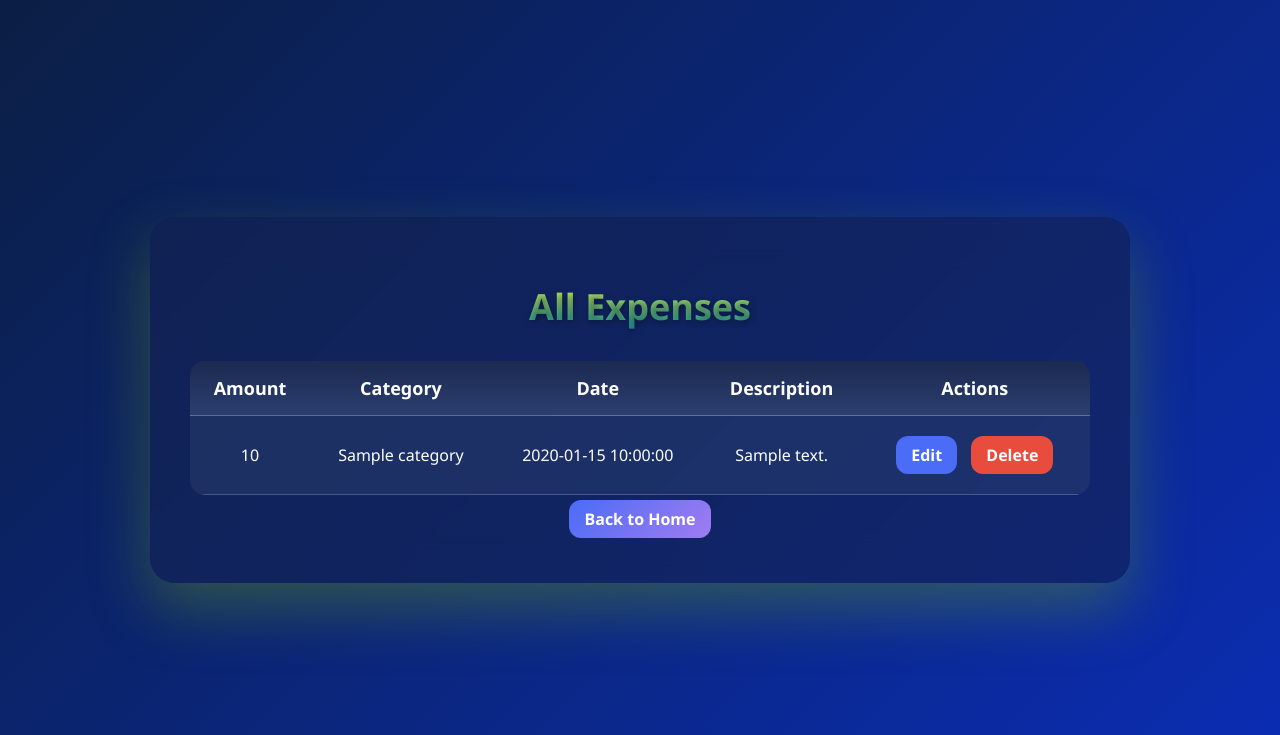
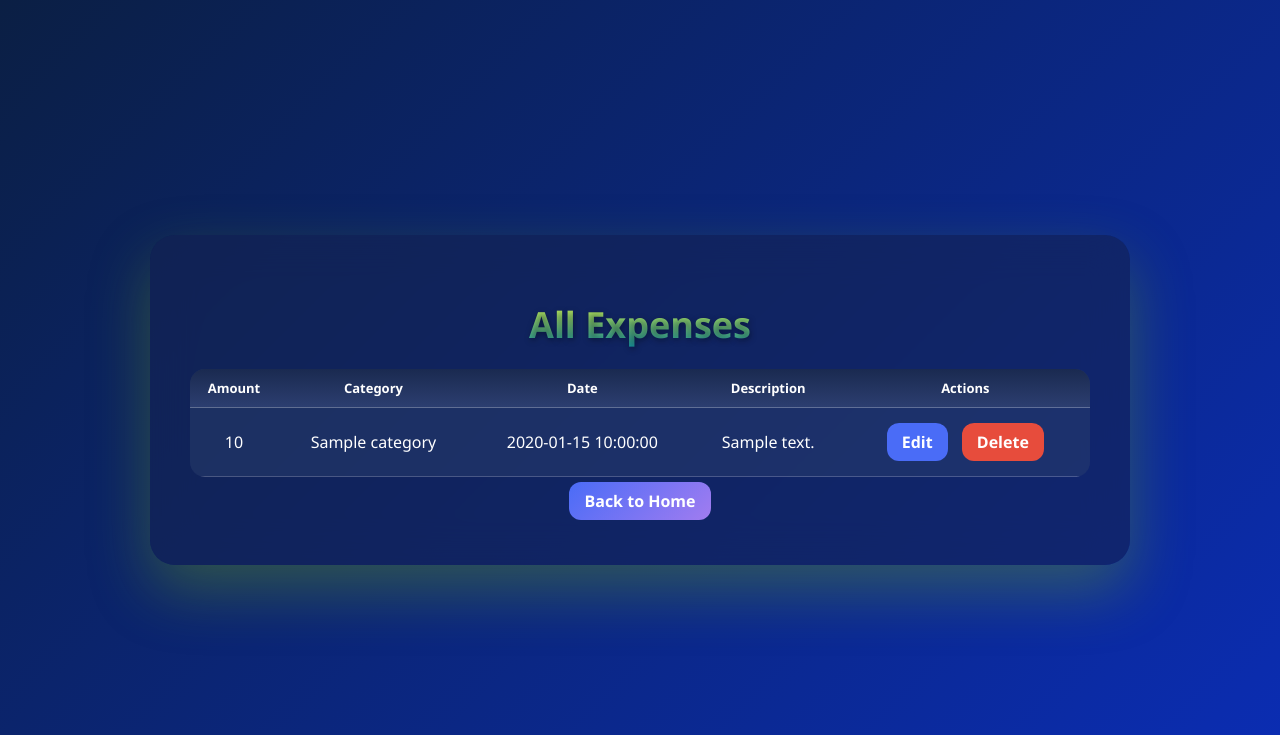
Before and after one commit to UmairSiddique-SE/PersonaL-Expense-Tracker, a Flask app: page /view in a window 1280 px wide. Shown: the top 735 px of the page. Run offline with Flask 3, Linux system fonts and the light colour scheme; a database or web service that is not in the repository returns one stand-in record (values such as "Sample title").

Commit message:
update view

```diff
--- a/static/view-style.css
+++ b/static/view-style.css
@@ -53,13 +53,15 @@ h1 {
 /* TABLE WRAPPER */
 .table-wrapper {
     overflow-x: auto;
-    margin-top: 30px;
+    margin-top: 20px;
     width: 100%;
+    -webkit-overflow-scrolling: touch;
 }
 
 /* TABLE STYLING */
 table {
     width: 100%;
+    min-width: 400px;
     border-collapse: collapse;
     background: rgba(255, 255, 255, 0.05);
     border-radius: 15px;
@@ -69,15 +71,15 @@ table {
 thead th {
     background: linear-gradient(180deg, #1a2a50, #2c3e70);
     color: #ffffff;
-    font-size: 18px;
-    padding: 15px;
+    font-size: 13px;
+    padding: 10px 5px;
     border-bottom: 1px solid rgba(255, 255, 255, 0.3);
 }
 
 table tbody td {
     background: rgba(30, 50, 100, 0.4);
     color: #ffffff;
-    padding: 15px;
+    padding: 10px 5px;
     border-bottom: 1px solid rgba(255, 255, 255, 0.2);
 }
 
```
